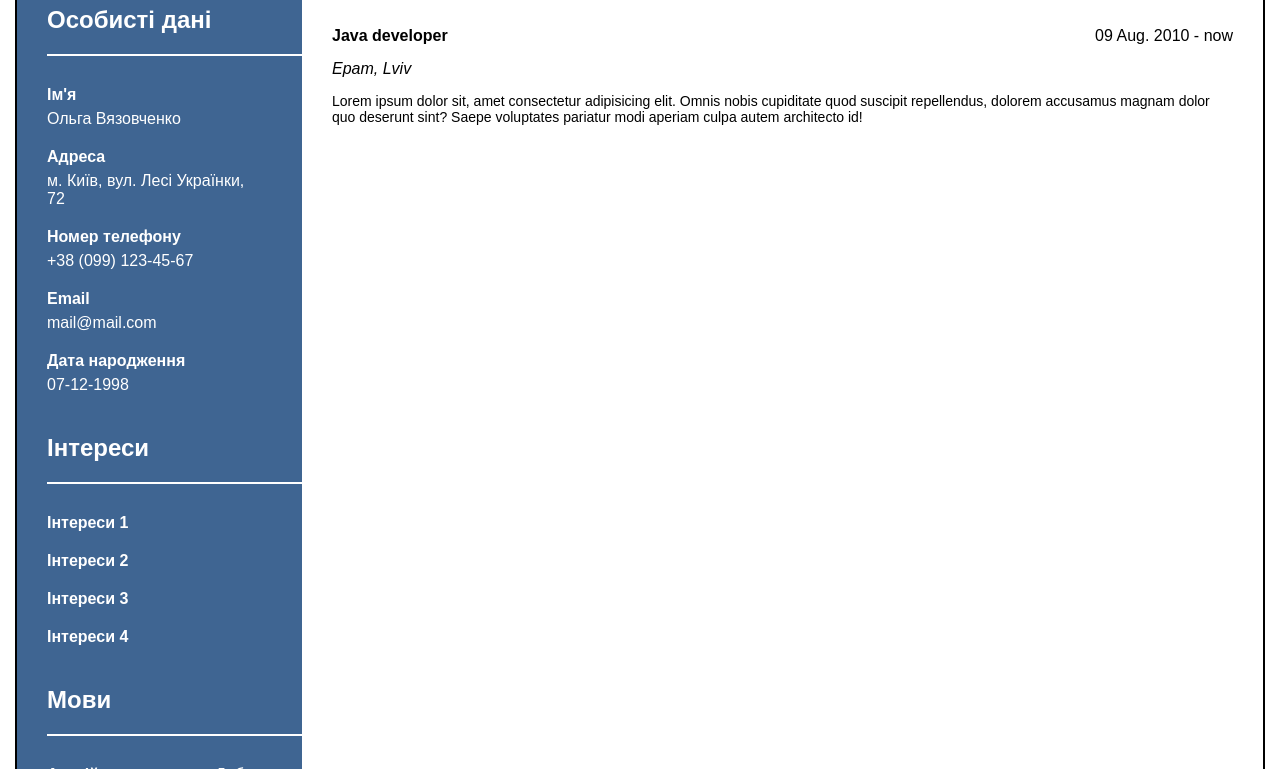
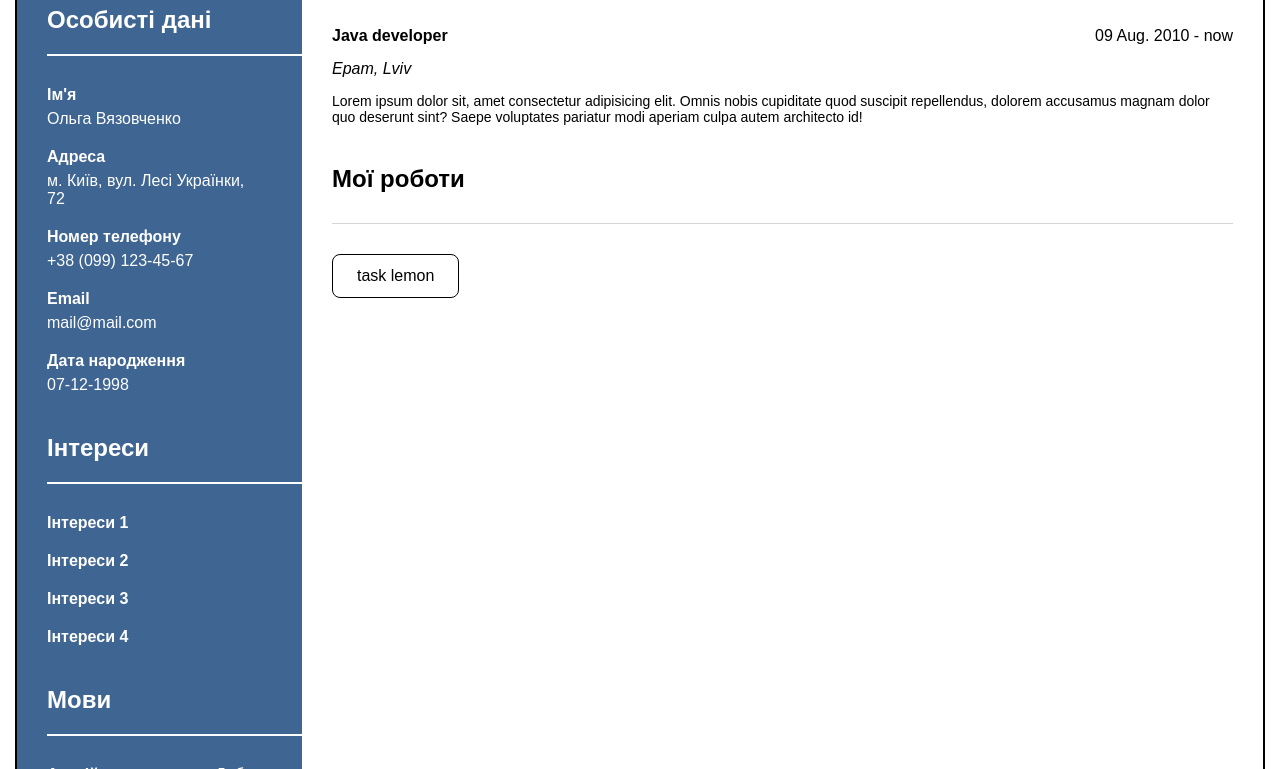
Before and after one commit to olhaviazovchenko/olhaviazovchenko.github.io, a plain HTML site: page index.html in a window 1280 px wide. Shown: the part 331-1100 px from the top of the page. Drawn offline with Linux system fonts and the light colour scheme.

Commit message:
Add files via upload

```diff
--- a/index.html
+++ b/index.html
@@ -167,6 +167,18 @@
           </p>
         </div>
       </section>
+
+      <section class="section">
+        <header class="title title__section">
+          <h2>Мої роботи</h2>
+        </header>
+        <div class="section-row">
+          <a href="task1/index.html" class="btn">
+            task lemon
+          </a>
+        </div>
+      </section>
+
     </main>
   </div>
 
--- a/styles/styles.css
+++ b/styles/styles.css
@@ -135,4 +135,21 @@ address {
   justify-content: space-between;
 }
 
+.btn {
+  display: inline-block;
+  margin-right: 12px;
+  padding: 12px 24px;
+  border: 1px solid;
+  border-radius: 8px;
+  color: #000;
+  text-decoration: none;
+  transition: all .5s ease;
+}
+
+.btn:hover {
+  background-color: #000;
+  color: #fff;
+  transition: all .5s ease;
+}
+
 /* ----- End of Global styles ------ */
```
